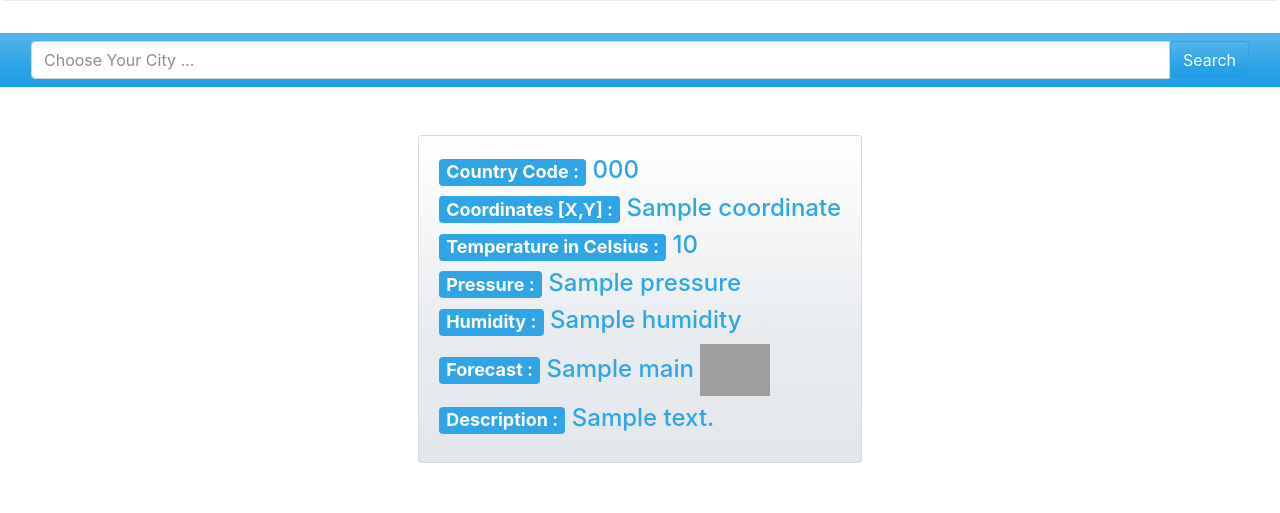
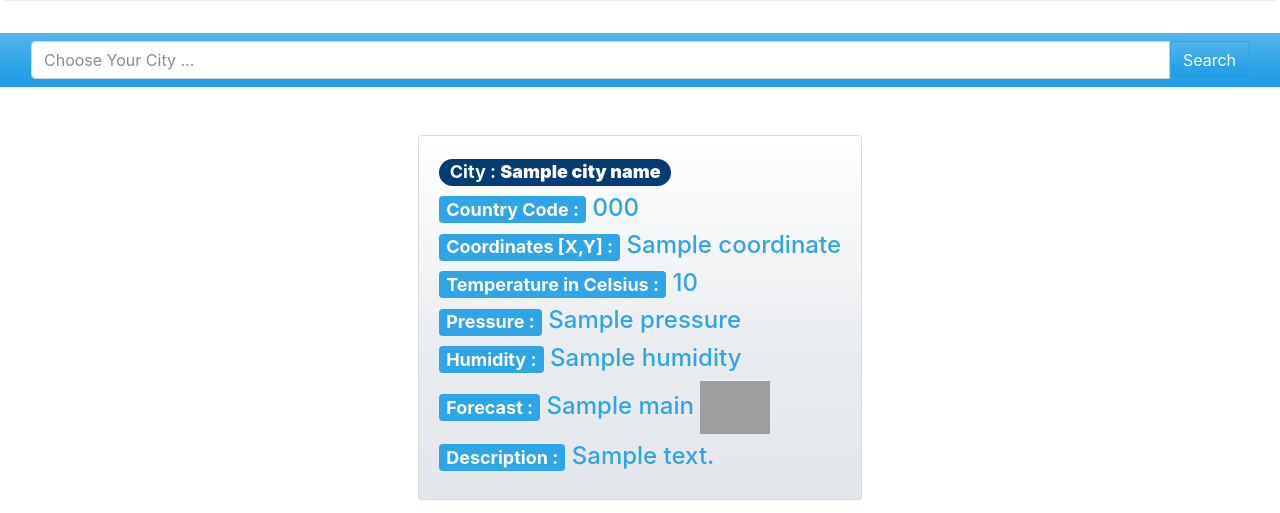
Before and after one commit to sirAdarsh/GetWeather, a Django app: template weatherApp/templates/main/index.html in a window 1280 px wide. Shown: the part 287-800 px from the top of the page. Run offline with Django 3.2, Linux system fonts and the light colour scheme; the template is opened without the code that fills it: most values are stand-ins (such as "Sample title", 1, 10 or a date in 2020); some libraries are stand-ins or nearby versions; grey boxes are pictures that could not be loaded.

Commit message:
Added City

```diff
--- a/weatherApp/templates/main/index.html
+++ b/weatherApp/templates/main/index.html
@@ -47,6 +47,7 @@
     <div class="col d-flex justify-content-center" ">
       <div class=" card text-white bg-light mb-6">
       <div class=" card-body">
+        <b><h4><span class="badge badge-pill badge-info">City : <b>{{city_name}} </b> </span> </h4></b>
         <h4><span class="badge badge-primary">Country Code :</span> {{country_code}}</h4>
         <h4><span class="badge badge-primary">Coordinates [X,Y] :</span> {{coordinate}}</h4>
         <h4><span class="badge badge-primary">Temperature in Celsius :</span> {{temp}}</h4>
--- a/weatherApp/views.py
+++ b/weatherApp/views.py
@@ -14,6 +14,7 @@ def index(request):
                                             city + '&units=metric&appid=' + config.api_key).read()
             list_of_data = json.loads(source)
             data = {
+                "city_name":str(city).upper,
                 "country_code": str(list_of_data['sys']['country']),
                 "coordinate": str(list_of_data['coord']['lon']) + ', '
                 + str(list_of_data['coord']['lat']),
--- a/weatherProject/settings.py
+++ b/weatherProject/settings.py
@@ -26,9 +26,7 @@ SECRET_KEY = 'django-insecure-gb(tf(lr_a&@^k@dm2yqfu9u!r&_%p6tngy^in^u-4(bxd+#3b
 # SECURITY WARNING: don't run with debug turned on in production!
 DEBUG = True
 
-ALLOWED_HOSTS = [
-    'floating-waters-19047.herokuapp.com',
-]
+ALLOWED_HOSTS = []
 
 
 # Application definition
```
